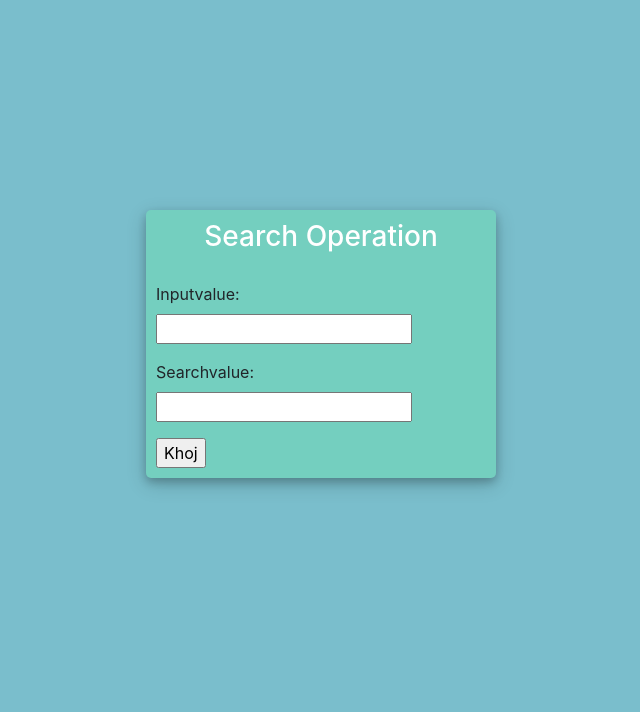
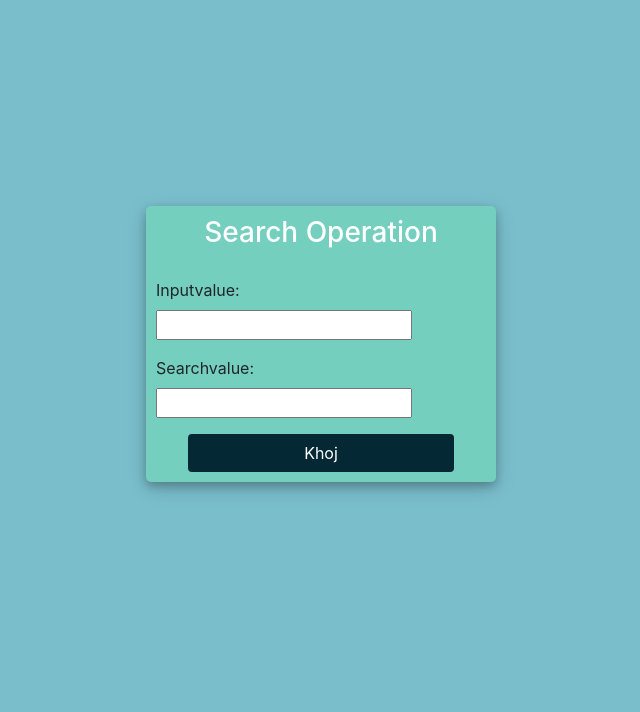
Before and after one commit to nazmul1487/Authentication-Searching-Application-in-Django, a Django app: page /search/ in a window 1280 px wide. Shown: the part 56-768 px from the top of the page, without its empty margins (319-959 px from the left). Run offline with Django 3.2, Linux system fonts and the light colour scheme; some libraries are stand-ins or nearby versions.

Commit message:
[Update] Upgrade UI Design  - search page
resolves: #5

```diff
--- a/templates/search.html
+++ b/templates/search.html
@@ -39,12 +39,12 @@
 
 		}
 
-		.login_btn {
+		.khoj_btn {
 			width: 100%;
-			background: #33ccff !important;
+			background: #042834 !important;
 			color: white !important;
 		}
-		.login_btn:focus {
+		.khoj_btn:focus {
 			box-shadow: none !important;
 			outline: 0px !important;
 		}
@@ -82,7 +82,9 @@
                     <form method="post">
                             {% csrf_token %}
                             {{ search_form.as_p }}
-                            <input  type="submit" value="Khoj" />
+                        <div class="d-flex justify-content-center mt-3 login_container">
+				 			<input class="btn khoj_btn" type="submit" value="Khoj">
+				   		</div>
                     </form>
 
 				</div>
```
Also changed, not shown: db.sqlite3.
